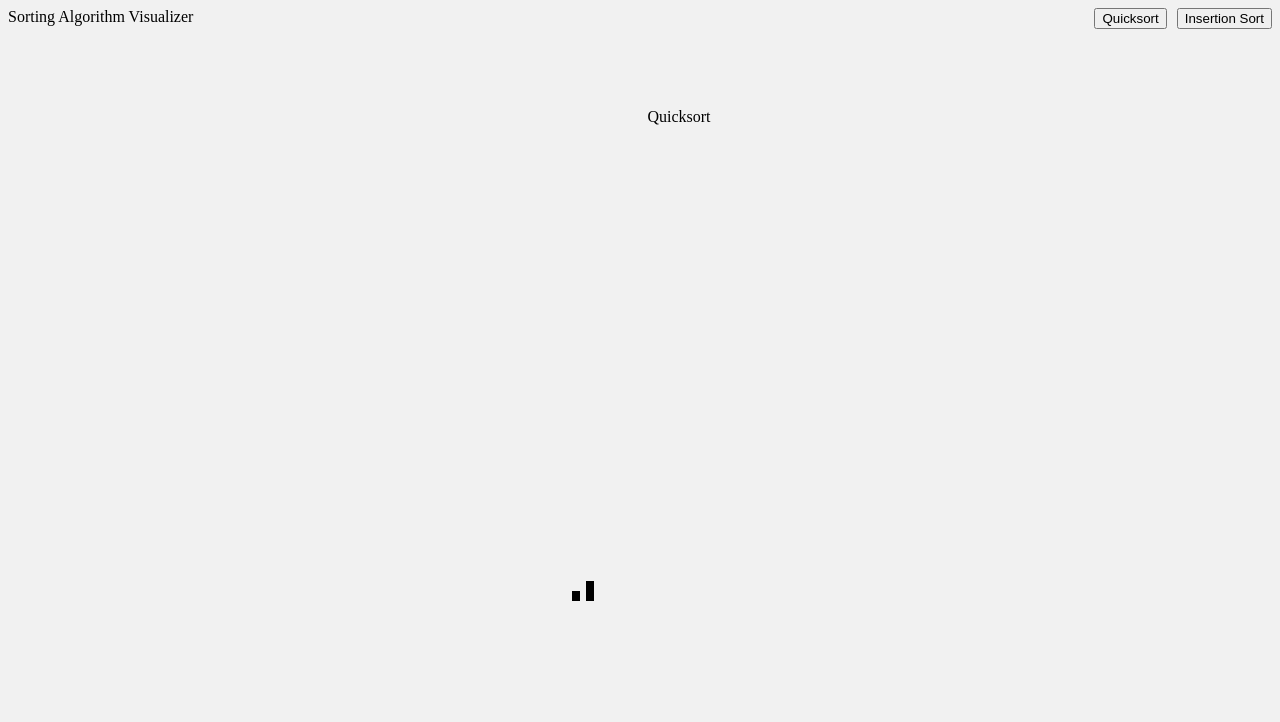
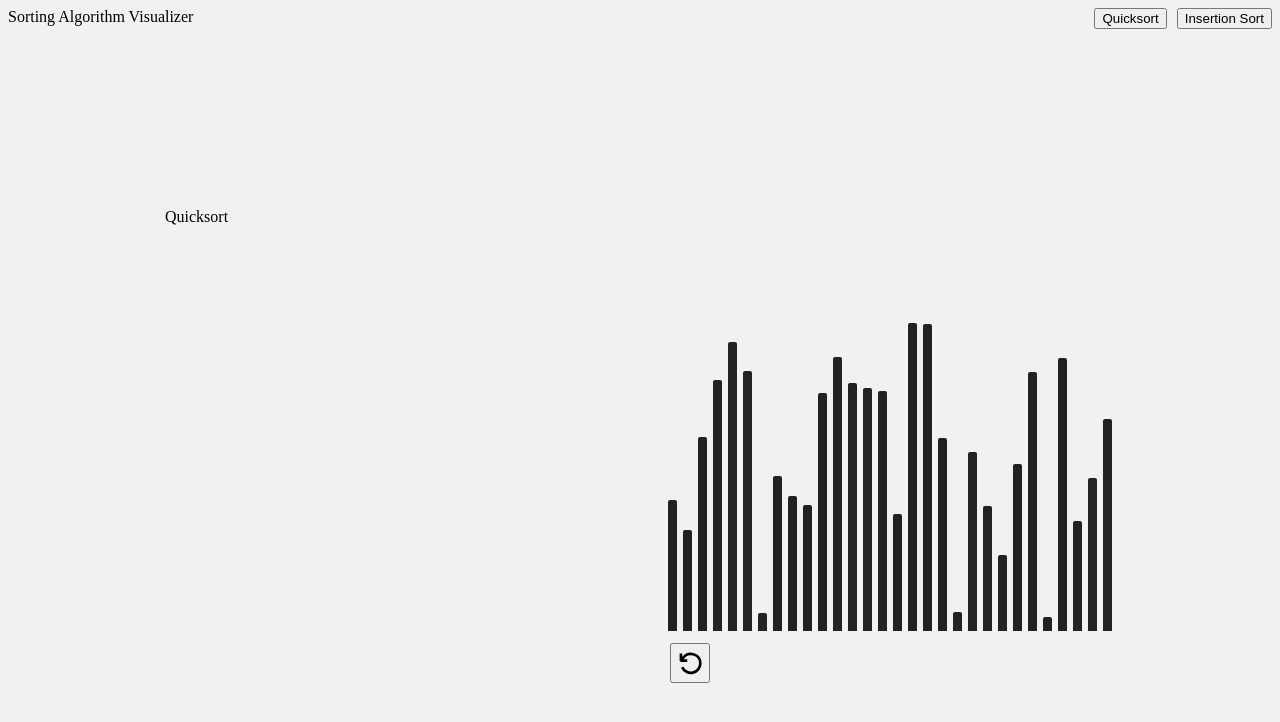
Before and after one commit to FarzanAli/sorting-algorithm-visualizer, a React app: page / in a window 1280 px wide. Built offline with nearby package versions, Linux system fonts and the light colour scheme.

Commit message:
rescaled layout and added control button(s)

```diff
--- a/package.json
+++ b/package.json
@@ -3,11 +3,16 @@
   "version": "0.1.0",
   "private": true,
   "dependencies": {
+    "@emotion/react": "^11.8.2",
+    "@emotion/styled": "^11.8.1",
+    "@mui/icons-material": "^5.5.1",
+    "@mui/material": "^5.5.2",
     "@testing-library/jest-dom": "^5.11.4",
     "@testing-library/react": "^11.1.0",
     "@testing-library/user-event": "^12.1.10",
     "react": "^17.0.2",
     "react-dom": "^17.0.2",
+    "react-icons": "^4.3.1",
     "react-scripts": "^4.0.3",
     "request": "^2.88.2",
     "web-vitals": "^0.2.4"
--- a/src/components/Information/information.css
+++ b/src/components/Information/information.css
@@ -1,3 +1,12 @@
 .information-container{
-    width: fit-content;
+    /* border: 1px solid black; */
+    width: 450px;
+    margin-right: 50px;
+    margin-bottom: 50px;
 }
+
+@media screen and (max-width: 960px){
+    .information-container{
+        width: 350px;
+    }
+}
--- a/src/components/header/header.jsx
+++ b/src/components/header/header.jsx
@@ -16,8 +16,8 @@ let Header = (props) => {
                 <Button name={'Insertion Sort'} callback={props.setAlgorithmCallback}/>
             </div>
             <select className='algorithms-dropdown' onChange={handleChange}>
-                <option selected={props.selectedAlgorithm === "Quicksort" ? true : false}>Quicksort</option>
-                <option selected={props.selectedAlgorithm === "Insertion Sort" ? true : false}>Insertion Sort</option>
+                <option defaultValue={props.selectedAlgorithm === "Quicksort" ? true : false}>Quicksort</option>
+                <option defaultValue={props.selectedAlgorithm === "Insertion Sort" ? true : false}>Insertion Sort</option>
             </select>
         </div>
     );
--- /dev/null
+++ b/src/components/visualizer/controls.css
@@ -0,0 +1,12 @@
+.controls-container{
+    display: flex;
+}
+.controls-container button{
+    display: flex;
+    justify-content: center;
+    align-items: center;
+    margin: 5px;
+    padding: 0px;
+    width: 40px;
+    height: 40px;
+}
--- /dev/null
+++ b/src/components/visualizer/controls.jsx
@@ -0,0 +1,17 @@
+import React from 'react';
+import { BsFillPlayFill } from 'react-icons/bs';
+import { GiPauseButton } from 'react-icons/gi';
+import { VscDebugRestart } from 'react-icons/vsc';
+import './controls.css';
+
+let Controls = (props) => {
+    return(
+        <div className='controls-container'>
+            {/* <button><BsFillPlayFill style={{width: '100%', height: '100%'}}/></button> */}
+            {/* <button><GiPauseButton style={{width: '80%', height: '80%'}}/></button> */}
+            <button onClick={props.reset()}><VscDebugRestart style={{width: '80%', height: '80%'}}/></button>
+        </div>
+    );
+}
+
+export default Controls;
--- a/src/components/visualizer/visualizer.css
+++ b/src/components/visualizer/visualizer.css
@@ -2,9 +2,8 @@
     display: flex;
     justify-content: right;
     align-items: flex-end;
-    margin-right: 50px;
-    width: fit-content;
-    height: 500px;
+    height: 430px;
+    /* border: 1px solid black; */
 }
 
 .bar-container{
--- a/src/components/visualizer/visualizer.jsx
+++ b/src/components/visualizer/visualizer.jsx
@@ -1,13 +1,17 @@
 import React, {useState} from 'react';
 import './visualizer.css';
+import Controls from './controls.jsx';
 
 let Visualizer = (props) => {
-    const [array, setArray] = useState([10,20]);
+
+    const visualizerWidth= 450;
+    const barWidth = 9;
 
     return(
-        <div className='visualizer-container'>
+        <div style={{display: 'inline'}}>
+            <div className='visualizer-container' style={{width: visualizerWidth.toString() + 'px'}}>
                 <div className='bar-container'>
-                {array.map((value, idx) =>
+                    {props.array.map((value, idx) =>
                         <div
                         className='bar'
                         key={idx}
@@ -15,13 +19,18 @@ let Visualizer = (props) => {
                                 display: 'inline-block',
                                 margin: '3px',
                                 height: value.toString() + 'px',
-                            width: '8px',
-                            backgroundColor: 'black'
+                                width: barWidth,
+                                backgroundColor: '#222222',
+                                borderRadius: '2px 2px 0px 0px'
                             }}
                         ></div>
                     )}
                 </div>
             </div>
+            <Controls
+            reset={() => props.reset}
+            />
+        </div>
     );
 }
 
--- a/src/index.css
+++ b/src/index.css
@@ -8,6 +8,14 @@ body{
     display: flex;
     position: absolute;
     margin: auto;
+    margin-top: 100px;
     left: 0;
     right: 0;
 }
+
+@media screen and (max-width: 900px){
+    .main-content{
+        margin-top: 0px;
+        flex-direction: column;
+    }
+}
--- a/src/index.js
+++ b/src/index.js
@@ -10,14 +10,29 @@ class Index extends React.Component{
     constructor(props){
         super(props);
         this.state = {
-            algorithm: "Quicksort"
+            algorithm: "Quicksort",
+            array: [],
+            arraySize: 30
         }
+    }
+
+    componentDidMount(){
+        this.resetCallback();
     }
 
     setAlgorithmCallback(name){
         if(name !== this.state.algorithm){
             this.setState({algorithm: name}, () => {console.log(this.state.algorithm)});
         }
+    }
+
+    resetCallback(){
+        console.log("a")
+        let arr = []
+        for(let i = 0; i < this.state.arraySize; i++){
+            arr.push(Math.floor((Math.random() * 300) + 10));
+        }
+        this.setState({array: arr});
     }
 
     render(){
@@ -28,9 +43,13 @@ class Index extends React.Component{
                 setAlgorithmCallback={this.setAlgorithmCallback.bind(this)}
                 />
                 <div className='main-content'>
-                    <Visualizer />
                     <Information
                     name={this.state.algorithm}
+                    />
+                    <Visualizer
+                    array={this.state.array}
+                    arraySize={this.state.arraySize}
+                    reset={this.resetCallback.bind(this)}
                     />
                 </div>
             </div>
```
Also changed, not shown: 1 other file. Lines whose indentation alone changed are shown as unchanged.
